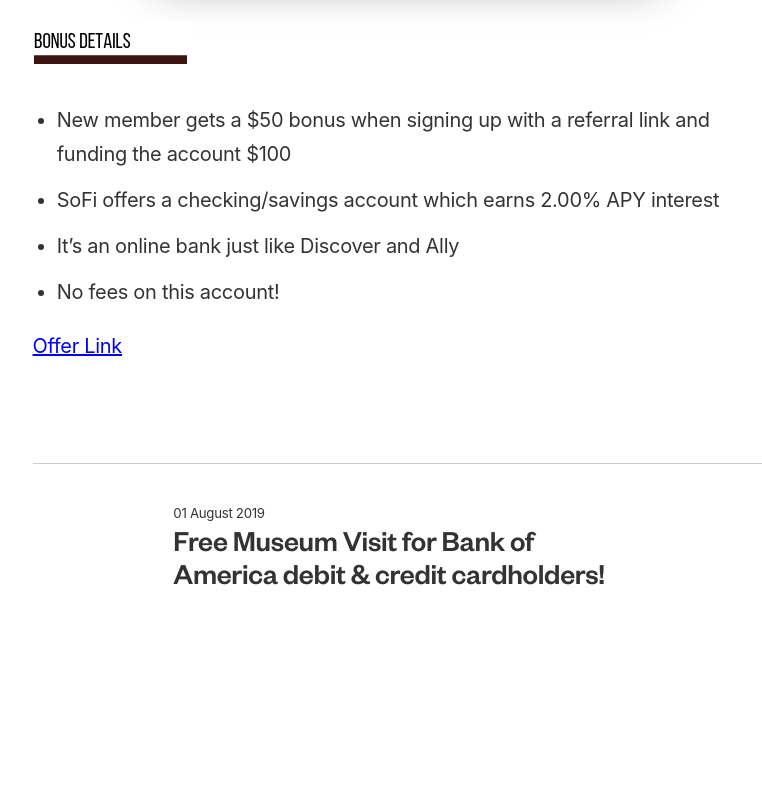
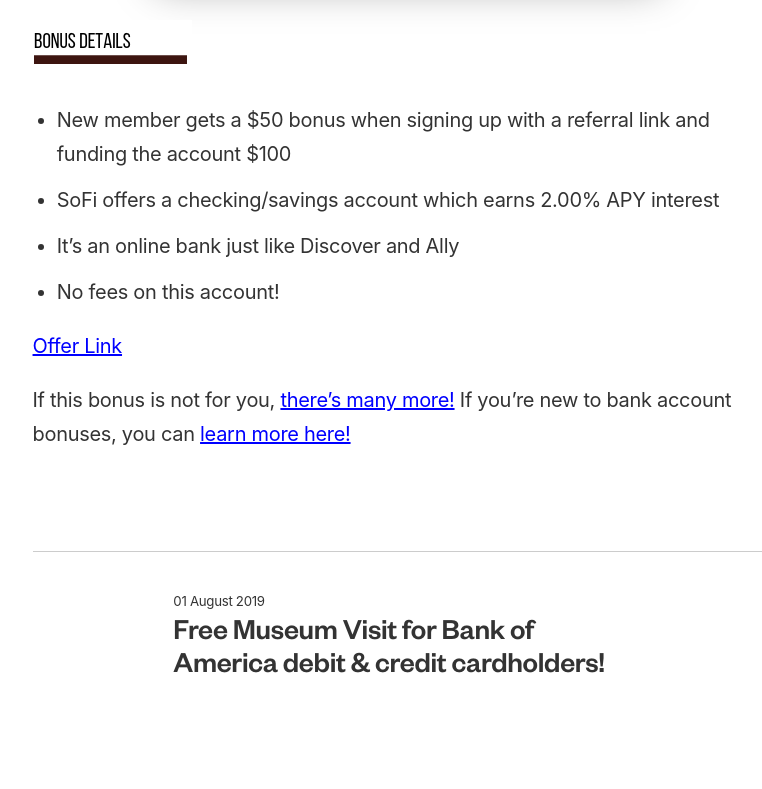
Before and after one commit to ohiosveryown/atldeals, a Jekyll site: the page built from _posts/2019-08-06-sofi-50-dollars-bonus.markdown, in a window 1280 px wide. Shown: the part 731-1520 px from the top of the page, without its empty margins (232-994 px from the left). Built offline with Jekyll 4.4.1, drawn with Linux system fonts in a browser that asks for light colours; our own code applies the rules of GitHub Pages for plain Markdown files; before the commit the page ends 1432 px from its top, so only the background shows below that.

Commit message:
Updated Sofi 50 Dollars Bonus

```diff
--- a/_posts/2019-08-06-sofi-50-dollars-bonus.markdown
+++ b/_posts/2019-08-06-sofi-50-dollars-bonus.markdown
@@ -19,3 +19,5 @@
 * No fees on this account!
 
 [Offer Link](https://www.sofi.com/share/money/2501161/)
+
+If this bonus is not for you, [there's many more!](https://atl.deals/bank-bonus) If you're new to bank account bonuses, you can [learn more here!](https://atl.deals/bankbonuses)
```
